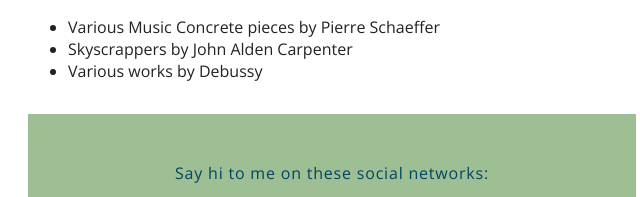
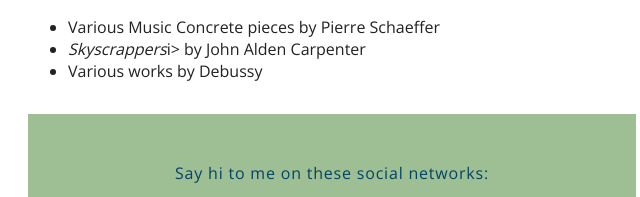
Before and after one commit to cbilliau/aboutme, a plain HTML site: page index.html in a window 1280 px wide. Shown: the part 1360-1557 px from the top of the page, 308-948 px from the left. Drawn offline with nearby package versions, Linux system fonts and the light colour scheme; a web font is replaced by a local one.

Commit message:
Updated citing format of music title

```diff
--- a/index.html
+++ b/index.html
@@ -34,7 +34,7 @@
   <h3>What Music Have You Been Listening To?</h3>
   <ul>
     <li>Various Music Concrete pieces by Pierre Schaeffer</li>
-    <li>Skyscrappers by John Alden Carpenter</li>
+    <li><i>Skyscrappers</i>i> by John Alden Carpenter</li>
     <li>Various works by Debussy</li>
   </ul>
   <footer class="content-footer">
```
